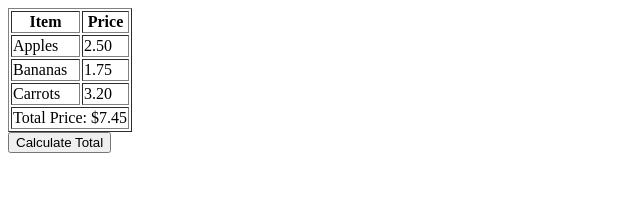
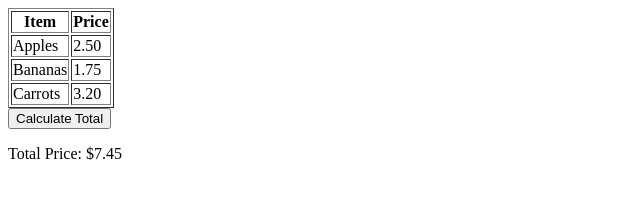
Before and after one commit to acciojob/grofers-checkout-kunalkanwarr, a website: page main.html in a window 1280 px wide. Both pictures are taken after a click on the button "Calculate Total". Shown: the whole page, without its empty margins (0-640 px from the left). Drawn offline with Linux system fonts and the light colour scheme.

Commit message:
created a submission

```diff
--- a/main.html
+++ b/main.html
@@ -28,6 +28,9 @@
     <!-- Button to trigger total calculation -->
     <button id="calculate-total">Calculate Total</button>
 
+    <!-- The total price should be displayed here -->
+    <p id="ans"></p>
+
     <script>
         document.addEventListener("DOMContentLoaded", function () {
             function calculateTotal() {
@@ -38,23 +41,8 @@
                     total += parseFloat(priceElement.textContent);
                 });
 
-                // Remove existing total row if it exists
-                const existingTotalRow = document.getElementById('total-row');
-                if (existingTotalRow) {
-                    existingTotalRow.remove();
-                }
-
-                // Create new row for total
-                const table = document.getElementById('grocery-table');
-                const totalRow = document.createElement('tr');
-                totalRow.setAttribute('id', 'total-row'); // Give it an ID for easy removal
-
-                const totalCell = document.createElement('td');
-                totalCell.setAttribute('colspan', '2');
-                totalCell.textContent = `Total Price: $${total.toFixed(2)}`;
-
-                totalRow.appendChild(totalCell);
-                table.appendChild(totalRow);
+                // Display total in the #ans paragraph
+                document.getElementById('ans').textContent = `Total Price: $${total.toFixed(2)}`;
             }
 
             // Attach event listener to button
```
